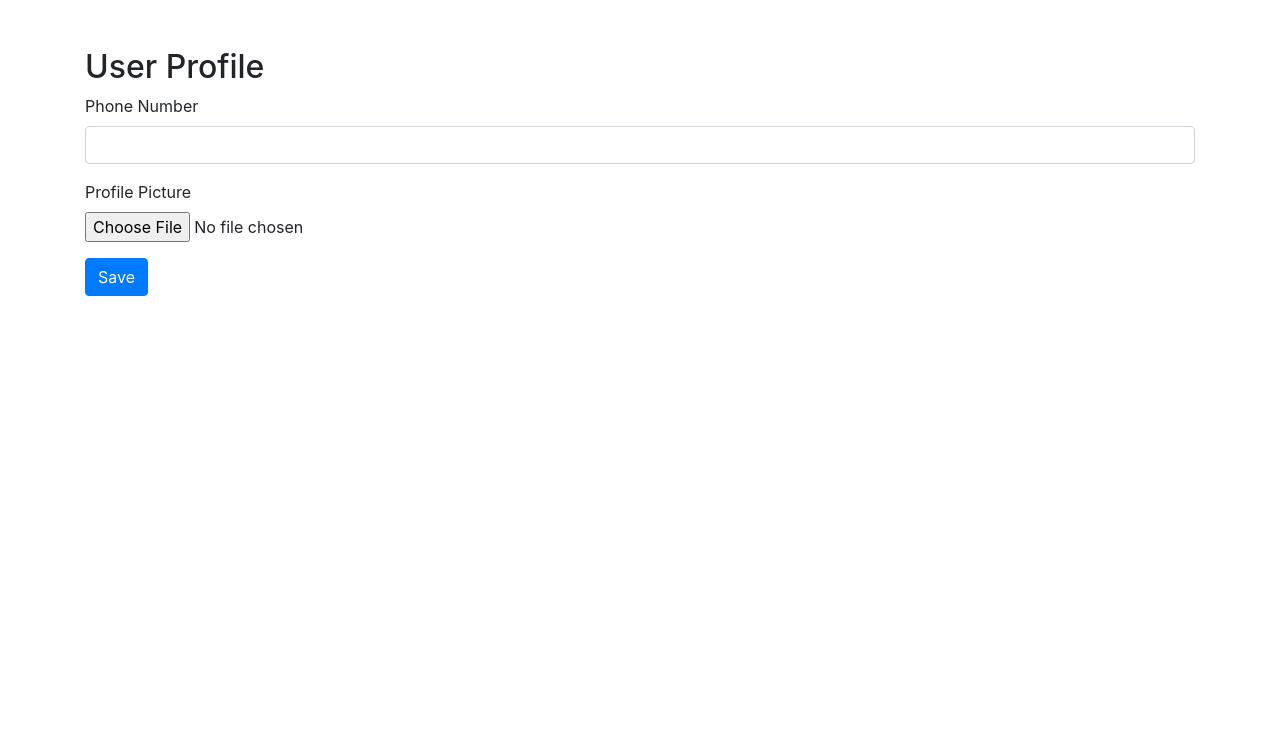
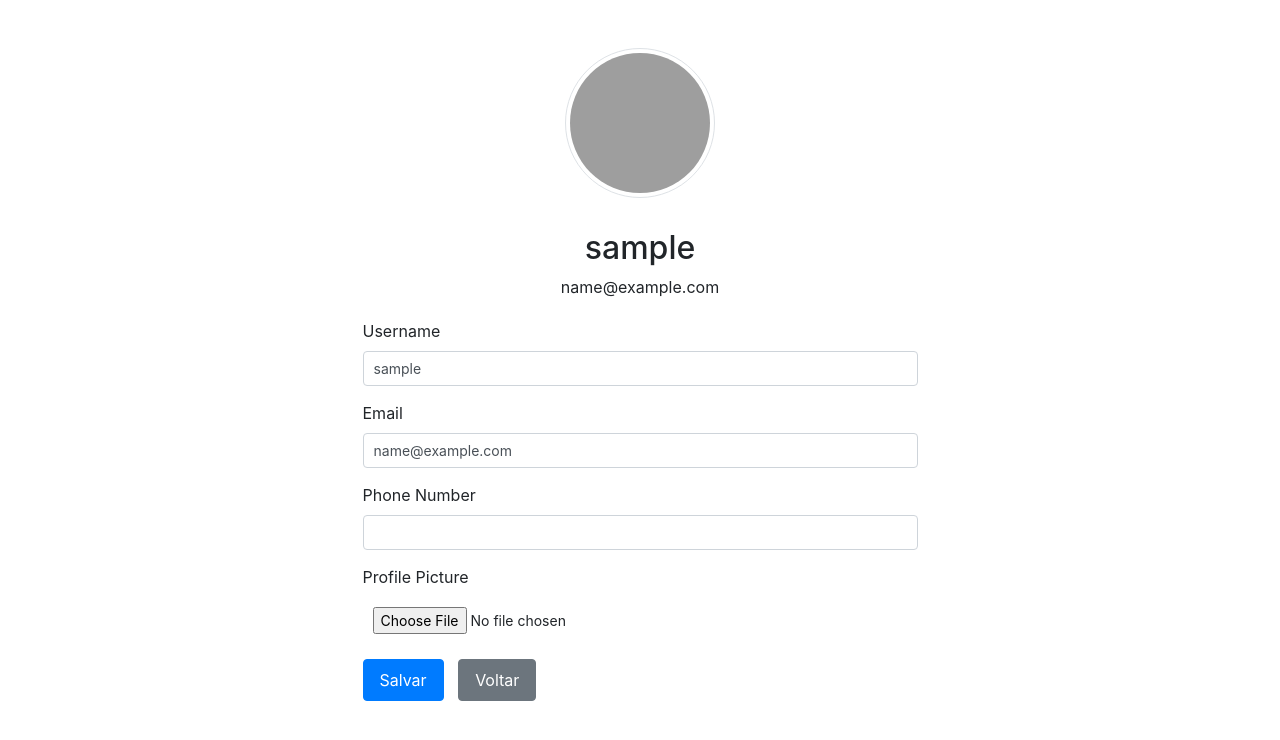
Before and after one commit to misery29/Django-Blog, a Django app: page /profile/ in a window 1280 px wide. Shown: the top 740 px of the page. Run offline with Django 5.2, Linux system fonts and the light colour scheme; the visitor is signed in with stand-in values (Sample User, id 1); data comes from the database, SQL or seed files in the repository; some libraries are stand-ins or nearby versions; grey boxes are pictures that could not be loaded.

Commit message:
Ajustes na aba de perfil, adicionadas informações editáveis e melhor visualização

```diff
--- a/djangoapp/usuarios/forms.py
+++ b/djangoapp/usuarios/forms.py
@@ -1,11 +1,31 @@
 from django import forms
+from django.contrib.auth.models import User
 from .models import UserProfile
 
 class UserProfileForm(forms.ModelForm):
+    username = forms.CharField(max_length=150, required=True, widget=forms.TextInput(attrs={'class': 'form-control'}))
+    email = forms.EmailField(required=True, widget=forms.EmailInput(attrs={'class': 'form-control'}))
+
     class Meta:
         model = UserProfile
-        fields = ['phone_number', 'profile_picture']
+        fields = ['username', 'email', 'phone_number', 'profile_picture']
         widgets = {
             'phone_number': forms.TextInput(attrs={'class': 'form-control'}),
             'profile_picture': forms.ClearableFileInput(attrs={'class': 'form-control'}),
         }
+
+    def __init__(self, *args, **kwargs):
+        user = kwargs.pop('user', None)
+        super(UserProfileForm, self).__init__(*args, **kwargs)
+        if user:
+            self.fields['username'].initial = user.username
+            self.fields['email'].initial = user.email
+
+    def save(self, commit=True):
+        user = self.instance.user
+        user.username = self.cleaned_data['username']
+        user.email = self.cleaned_data['email']
+        if commit:
+            user.save()
+            super(UserProfileForm, self).save(commit=True)
+        return user
--- a/djangoapp/usuarios/templates/usuarios/index.html
+++ b/djangoapp/usuarios/templates/usuarios/index.html
@@ -91,7 +91,7 @@
                     <div class="card-body">
                         <h5 class="card-title">{{ campo.nome }}</h5>
                         <p class="card-text">Localização: {{ campo.localizacao }}</p>
-                        <p class="card-text">Preço: R$ {{ campo.preco }}</p>
+                        <p class="card-text">Preço: R$ {{ campo.preco_por_hora }}</p>
                         <p class="card-text">Dimensão: {{ campo.dimensao }}</p>
                         <p class="card-text">Tipo de Gramado: {{ campo.tipo_gramado }}</p>
                         <p class="card-text">Iluminação Noturna: {{ campo.iluminacao_noturna }}</p>
--- a/djangoapp/usuarios/templates/usuarios/profile.html
+++ b/djangoapp/usuarios/templates/usuarios/profile.html
@@ -6,24 +6,94 @@
     <meta name="viewport" content="width=device-width, initial-scale=1.0">
     <title>Profile</title>
     <link href="https://stackpath.bootstrapcdn.com/bootstrap/4.5.2/css/bootstrap.min.css" rel="stylesheet">
+    <style>
+        .profile-header {
+            text-align: center;
+            margin-bottom: 20px;
+        }
+        .profile-header img {
+            border-radius: 50%;
+            width: 150px;
+            height: 150px;
+            object-fit: cover;
+        }
+        .profile-header h2 {
+            margin-top: 15px;
+        }
+        .form-group {
+            margin-bottom: 15px;
+        }
+        .form-section label {
+            font-weight: bold;
+        }
+        .form-control, .form-control-file {
+            border-radius: 0.25rem;
+            font-size: 14px;
+            padding: 10px;
+        }
+        .btn-primary {
+            background-color: #007bff;
+            border-color: #007bff;
+            border-radius: 0.25rem;
+            padding: 8px 16px;
+        }
+        .btn-primary:hover {
+            background-color: #0056b3;
+            border-color: #0056b3;
+        }
+        .btn-secondary {
+            background-color: #6c757d;
+            border-color: #6c757d;
+            border-radius: 0.25rem;
+            padding: 8px 16px;
+            margin-left: 10px;
+        }
+        .btn-secondary:hover {
+            background-color: #5a6268;
+            border-color: #545b62;
+        }
+        .btn-secondary a {
+            color: #fff;
+            text-decoration: none;
+        }
+        .btn-secondary a:hover {
+            color: #ddd;
+        }
+    </style>
 </head>
 <body>
 <div class="container mt-5">
-    <h2>User Profile</h2>
-    <form method="POST" enctype="multipart/form-data">
+    <div class="profile-header">
+        {% if user.userprofile.profile_picture %}
+            <img src="{{ user.userprofile.profile_picture.url }}" alt="Current Profile Picture" class="img-thumbnail mb-3">
+        {% else %}
+            <img src="default_profile_picture_url" alt="Default Profile Picture" class="img-thumbnail mb-3">
+        {% endif %}
+        <h2>{{ user.username }}</h2>
+        <p>{{ user.email }}</p>
+    </div>
+    <form method="POST" enctype="multipart/form-data" class="w-50 mx-auto">
         {% csrf_token %}
+        <div class="form-group">
+            <label for="username">Username</label>
+            {% render_field form.username class="form-control" %}
+        </div>
+        <div class="form-group">
+            <label for="email">Email</label>
+            {% render_field form.email class="form-control" %}
+        </div>
         <div class="form-group">
             <label for="phone_number">Phone Number</label>
             {% render_field form.phone_number class="form-control" %}
         </div>
         <div class="form-group">
             <label for="profile_picture">Profile Picture</label>
-            {% if user.userprofile.profile_picture %}
-                <img src="{{ user.userprofile.profile_picture.url }}" alt="Current Profile Picture" class="img-thumbnail mb-3" style="max-width: 200px;">
-            {% endif %}
             {% render_field form.profile_picture class="form-control-file" %}
         </div>
-        <button type="submit" class="btn btn-primary">Save</button>
+        <button type="submit" class="btn btn-primary">Salvar</button>
+        <button type="button" class="btn btn-secondary">
+            <a href="{% url 'usuarios:index' %}">Voltar</a>
+        </button>
     </form>
 </div>
 <script src="https://code.jquery.com/jquery-3.5.1.slim.min.js"></script>
--- a/djangoapp/usuarios/views.py
+++ b/djangoapp/usuarios/views.py
@@ -12,11 +12,16 @@ def index(request):
 @login_required
 def profile_view(request):
     user_profile, created = UserProfile.objects.get_or_create(user=request.user)
+
     if request.method == 'POST':
-        form = UserProfileForm(request.POST, request.FILES, instance=user_profile)
+        form = UserProfileForm(request.POST, request.FILES, instance=user_profile, user=request.user)
+
         if form.is_valid():
             form.save()
-            return redirect('usuarios:index')
+            return redirect('usuarios:profile')
     else:
-        form = UserProfileForm(instance=user_profile)
-    return render(request, 'usuarios/profile.html', {'form': form})
+        form = UserProfileForm(instance=user_profile, user=request.user)
+
+    return render(request, 'usuarios/profile.html', {
+        'form': form
+    })
```
